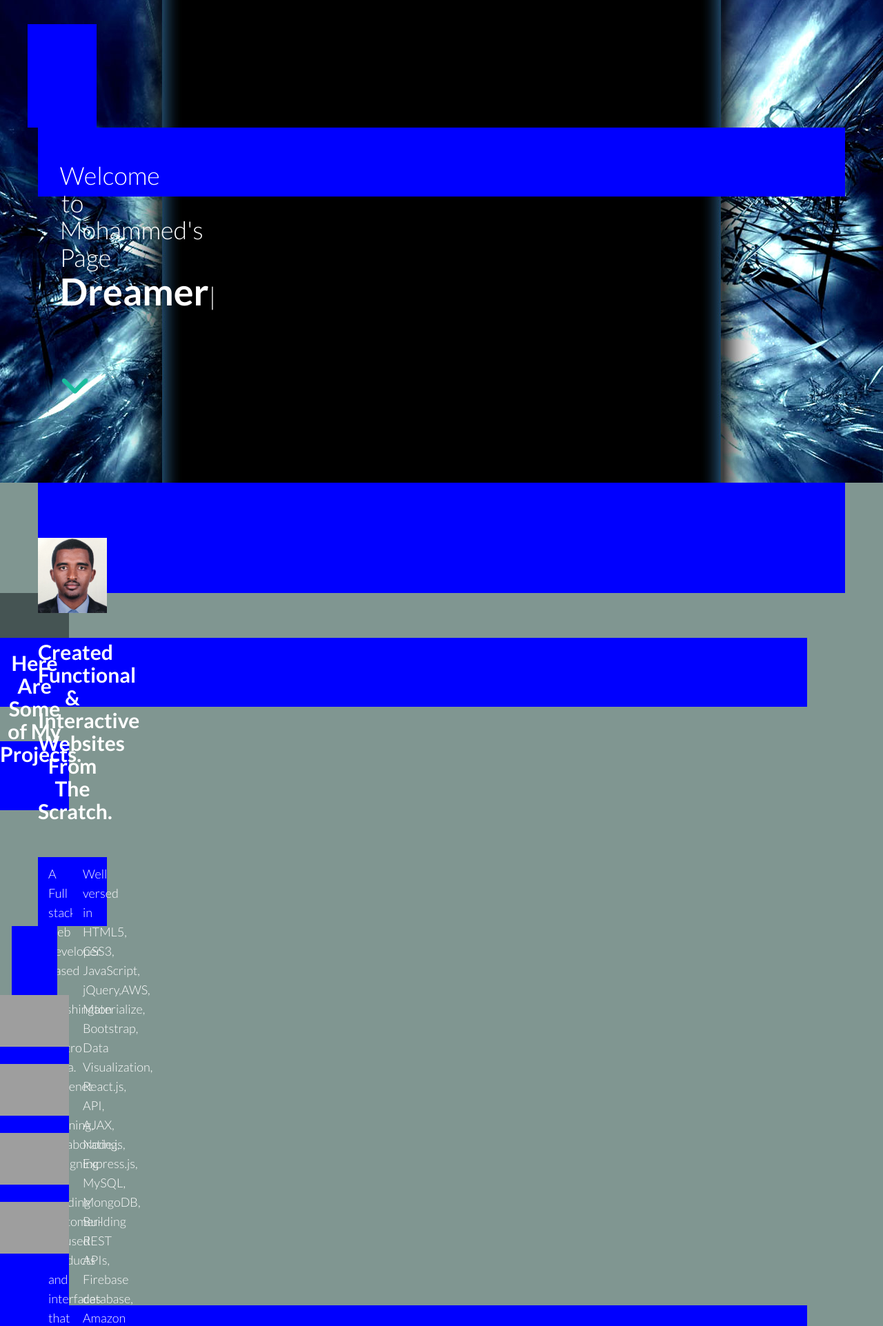
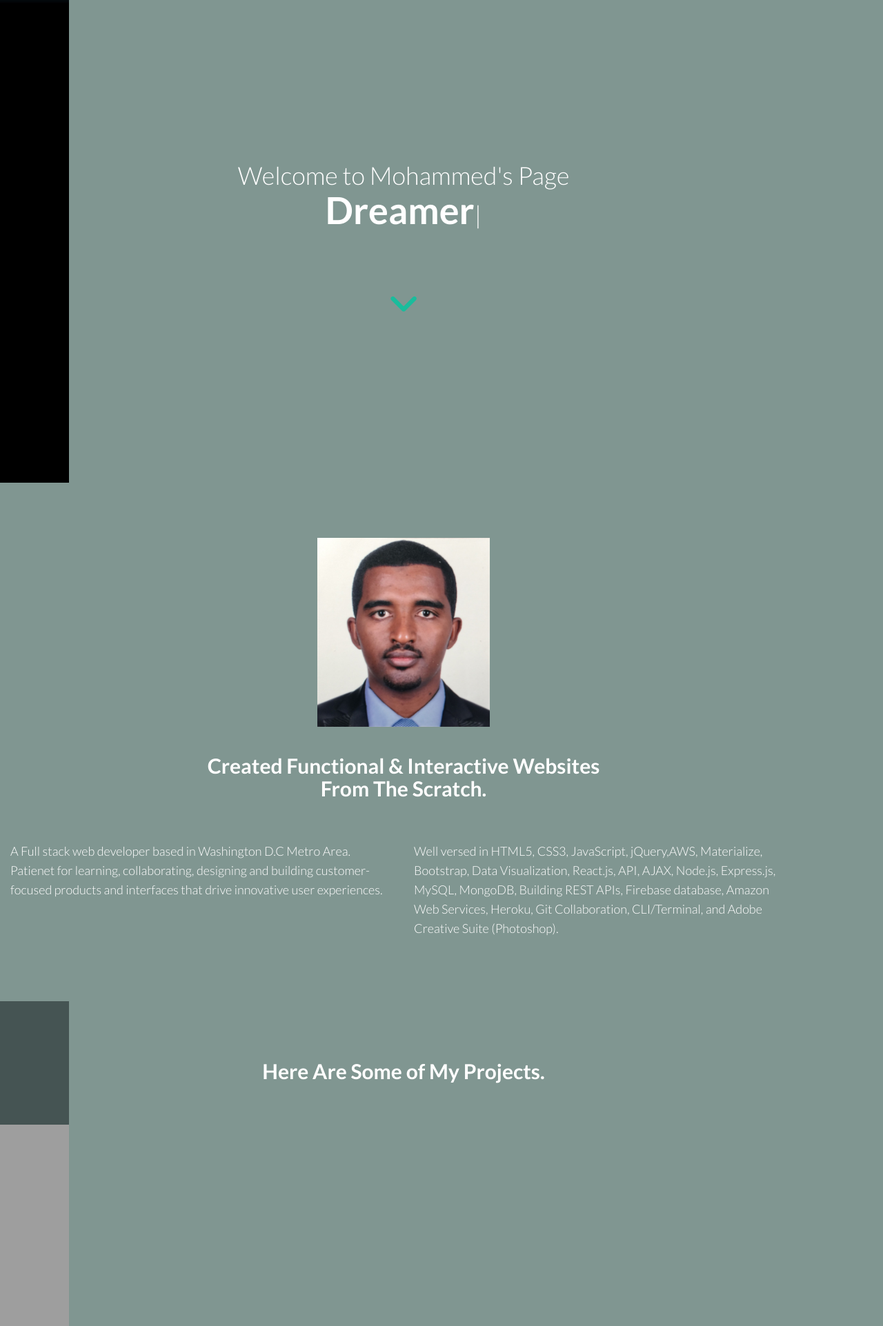
Before and after one commit to mrkem598/res, a PHP site: page / in a window 1280 px wide. Shown: the top 1923 px of the page at 69% size. Run offline with PHP 8.4, Linux system fonts and the light colour scheme; some libraries are stand-ins or nearby versions; some web fonts are replaced; grey boxes are pictures that could not be loaded.

Commit message:
Update style.css

```diff
--- a/assets/css/style.css
+++ b/assets/css/style.css
@@ -9,7 +9,7 @@
 	padding: 0px;
     font-family: 'Lato', sans-serif;
 }
-div {
+body {
     width: 100px;
     height: 100px;
     background-color: blue;
```
